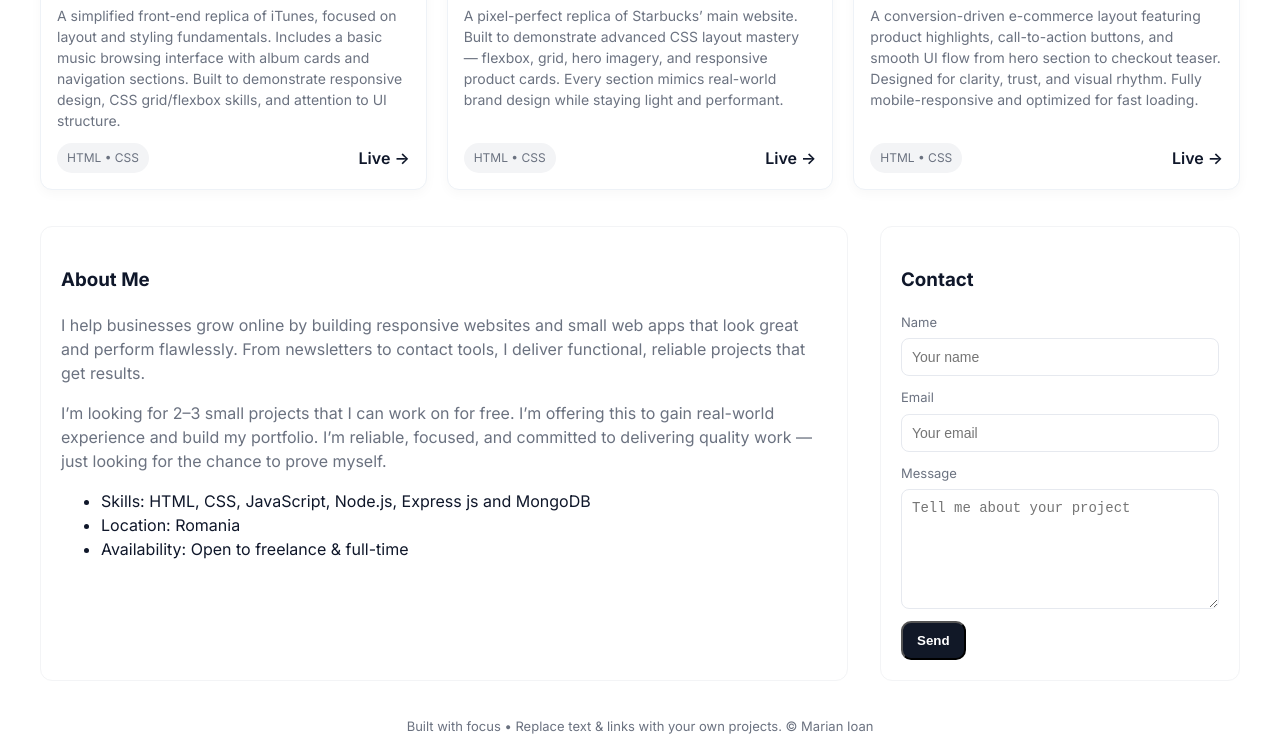
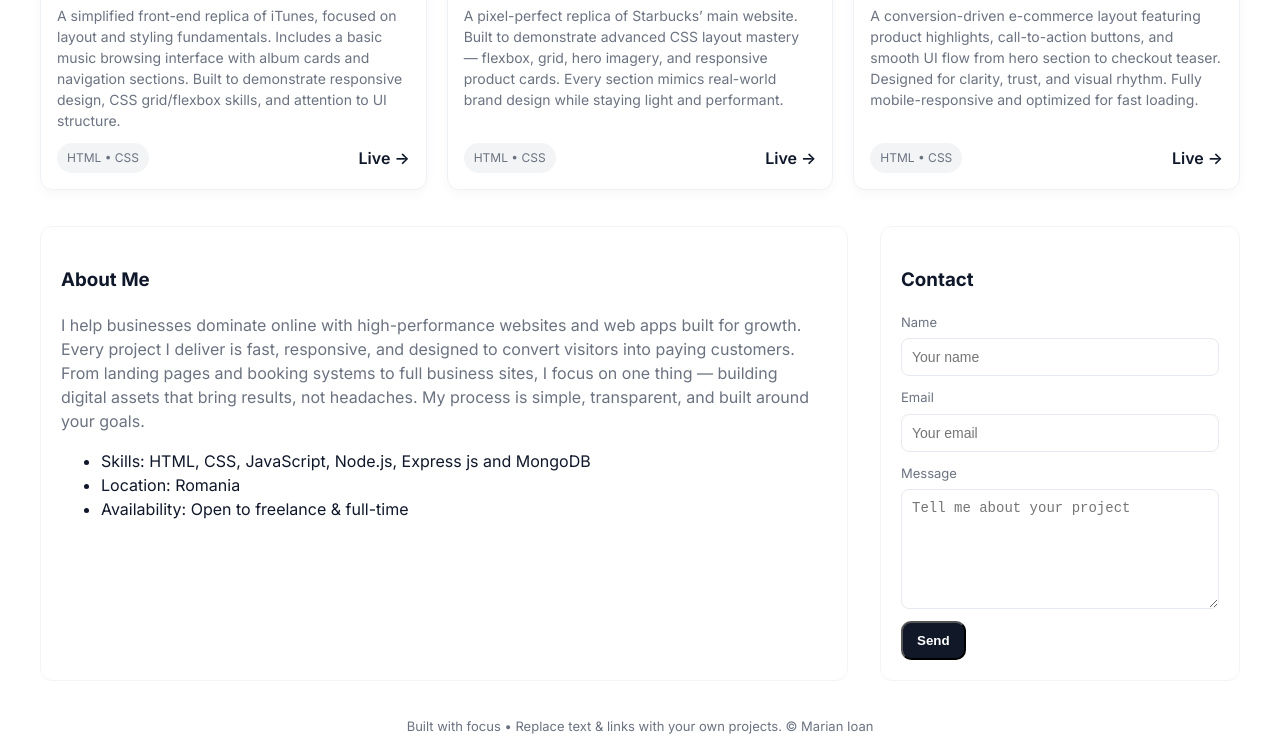
Before and after one commit to alexandrumarian99777-oss/GOOD--PORTFOLIO, a website: page public/index.html in a window 1280 px wide. Shown: the part 1150-1887 px from the top of the page. Drawn offline with Linux system fonts and the light colour scheme; files whose address does not match are found by name.

Commit message:
Initial commit

```diff
--- a/public/index.html
+++ b/public/index.html
@@ -123,8 +123,7 @@ I focus on writing efficient, maintainable code and delivering projects that not
     <section class="split" id="about">
       <div class="about">
         <h3>About Me</h3>
-        <p class="muted">I help businesses grow online by building responsive websites and small web apps that look great and perform flawlessly. From newsletters to contact tools, I deliver functional, reliable projects that get results.</p>
-        <p class="muted">I’m looking for 2–3 small projects that I can work on for free. I’m offering this to gain real-world experience and build my portfolio. I’m reliable, focused, and committed to delivering quality work — just looking for the chance to prove myself.</p>
+        <p class="muted">I help businesses dominate online with high-performance websites and web apps built for growth. Every project I deliver is fast, responsive, and designed to convert visitors into paying customers. From landing pages and booking systems to full business sites, I focus on one thing — building digital assets that bring results, not headaches. My process is simple, transparent, and built around your goals.</p>
         <ul>
           <li>Skills: HTML, CSS, JavaScript, Node.js, Express js and MongoDB</li>
           <li>Location: Romania</li>
```
